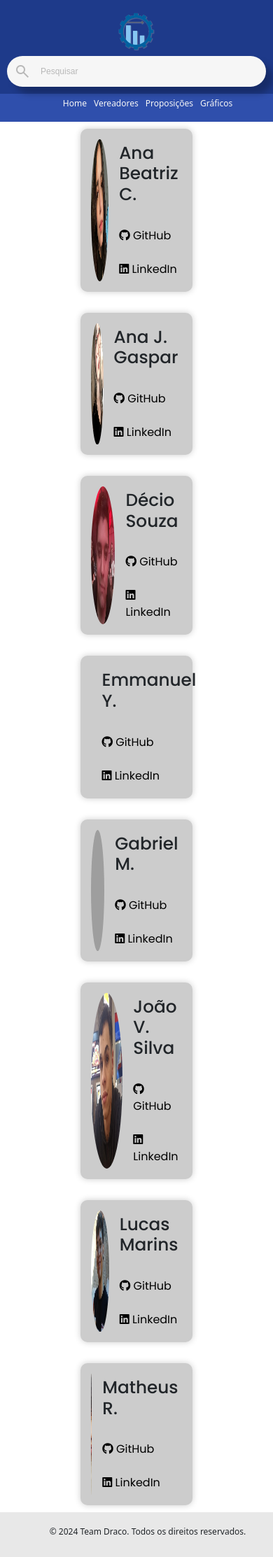
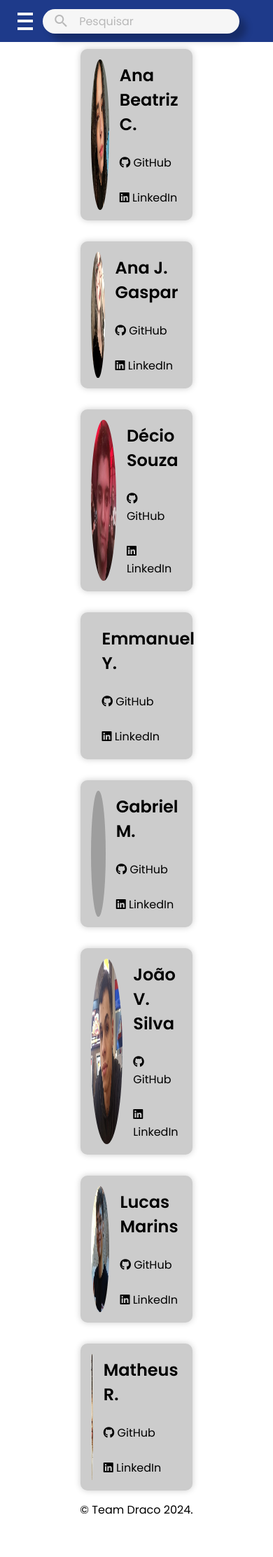
Before and after one commit to Draco-Imperium/API_FATEC1, a Flask app: page /draco in a window 390 px wide. Shown: the whole page at 70% size. After the commit the page ends 2164 px from the top, so only its background shows below. Run offline with Flask 3, Linux system fonts and the light colour scheme; some libraries are stand-ins or nearby versions; grey boxes are pictures that could not be loaded.

Commit message:
UPDATE HEADER/FOOTER/INDEX
Adição de responsividade e padronização nos 3 .html e css citados.

```diff
--- a/app/static/css/foot-head-style.css
+++ b/app/static/css/foot-head-style.css
@@ -1,20 +1,21 @@
 :root {
     --espacamento: 14px;
-    --fonte-principal: 'Poppins', sans-serif;
+    --fonte-principal: "Poppins", sans-serif;
     --tamanho-fonte-pequeno: 12px;
     --tamanho-fonte-medio: 14px;
     --tamanho-fonte-grande: 16px;
-    --cor-primaria: #1E3A8A;
-    --cor-secundaria: #2F4FAC;
+    --cor-primaria: #1e3a8a;
+    --cor-secundaria: #2f4fac;
     --cor-terciaria: #60a5fa;
     --cor-clara: #f6f6f6;
     --cor-escura: #333333;
     --cor-cinza: rgba(204, 204, 204, 0.45);
     --transicao: all 0.3s ease 0s;
-    --sombra-caixa: 10px 10px 10px rgba(0, 0, 0, 0.250);
+    --sombra-caixa: 10px 10px 10px rgba(0, 0, 0, 0.25);
 }
 
-html, body {
+html,
+body {
     height: 100%;
     margin: 0;
     padding: 0;
@@ -25,14 +26,6 @@ body {
     flex-direction: column;
     min-height: 100vh;
     font-family: var(--fonte-principal);
-}
-
-main {
-    flex: 1;
-}
-
-footer {
-    flex: unset;
 }
 
 * {
@@ -47,50 +40,37 @@ footer {
     align-items: center;
     background-color: var(--cor-primaria);
     padding: 0 3%;
-    flex-wrap: wrap;
-}
-
-.header > a {
-    display: flex;
-    align-items: center;
-    flex-basis: 100px;
-    text-decoration: none;
+    position: relative;
+    z-index: 1001;
 }
 
 .logo {
     width: 70px;
     height: 70px;
-    align-self: center;
-    margin-left: 3%;
+}
+
+.search-bar {
+    flex-grow: 1;
+    display: flex;
+    justify-content: center;
+    margin-right: 333px;
 }
 
 .search {
     display: flex;
     align-items: center;
     width: 200%;
-    margin-right: 300px;
     max-width: 600px;
     padding: var(--espacamento);
     border-radius: 28px;
     background: var(--cor-clara);
     transition: box-shadow 0.25s;
     box-shadow: var(--sombra-caixa);
-    margin-top: 0px;
-}
-
-.search-bar {
-    flex-grow: 1;
-    display: flex;
-    justify-content: center;
-}
-
-.search:focus-within {
-    box-shadow: 7px 7px 7px rgba(0, 0, 0, 0.250);
 }
 
 .search-input {
     font-size: var(--tamanho-fonte-grande);
-    font-family: 'Lexend', sans-serif;
+    font-family: "Poppins", sans-serif;
     color: var(--cor-escura);
     margin-left: var(--espacamento);
     outline: none;
@@ -110,15 +90,14 @@ footer {
     justify-content: space-around;
     background-color: var(--cor-secundaria);
     height: 30px;
-    flex-wrap: wrap;
-    padding: 0px;
 }
 
 .nav-itens {
     display: flex;
     list-style: none;
     gap: 200px;
-    flex-wrap: wrap;
+    margin: 0;
+    padding: 0;
 }
 
 .nav-itens > li > a {
@@ -136,124 +115,104 @@ footer {
 
 .footer {
     display: flex;
+    justify-content: center;
     align-items: center;
-    background-color: var(--cor-cinza);
-    flex-wrap: wrap;
-    text-align: center;
+    padding-top: 1.5%;
 }
 
-.fot-itens {
-    display: flex;
+.footer > ul > li {
     list-style: none;
-    padding-top: 1%;
-    gap: 20px;
-    flex: 1;
-    justify-content: center;
-    align-items: center;
-    flex-wrap: wrap;
 }
 
-.fot-itens > li > a {
-    color: #000000;
-    text-decoration: none;
-    font-weight: 400;
-    font-size: var(--tamanho-fonte-pequeno);
+@media only screen and (max-width: 768px) {
+    .logo {
+        display: none;
+    }
+
+    .header {
+        padding-left: 25px;
+        height: 60px;
+        justify-content: space-between;
+        position: relative;
+        z-index: 1001;
+    }
+
+    .hamburger {
+        display: flex;
+        flex-direction: column;
+        cursor: pointer;
+        width: 30px;
+        height: 25px;
+        justify-content: space-between;
+        z-index: 1002;
+    }
+
+    .hamburger div {
+        height: 4px;
+        background-color: var(--cor-clara);
         transition: var(--transicao);
     }
 
-.proposta_foot {
-    font-size: var(--tamanho-fonte-medio);
+    .hamburger:focus {
+        outline: 2px solid var(--cor-terciaria);
     }
 
-.fot-itens > li > a:hover {
-    color: var(--cor-terciaria);
+    .nav.open {
+        display: flex;
+        flex-direction: column;
+        align-items: center;
+        justify-content: center;
+        position: fixed;
+        top: 0;
+        left: 0;
+        width: 75%;
+        height: 100%;
+        background-color: var(--cor-secundaria);
+        z-index: 1000;
     }
 
-.caixa {
-    position: relative;
-    display: inline-block;
+    .nav-itens {
+        opacity: 0;
+        display: none;
+        transition: opacity 0.3s ease;
     }
 
-.caixa-menu {
-    display: none;
-    position: absolute;
-    background-color: var(--cor-secundaria);
-    list-style: none;
-    top: 100%;
-    left: 0;
-    border-radius: 0 0 10px 10px;
-    width: 100%;
-    text-align: center;
+    .nav.open .nav-itens {
+        opacity: 1;
+        display: flex;
+        flex-direction: column;
+        gap: 30px;
     }
 
-.caixa:hover .caixa-menu {
-    display: block;
-    border: #203d93 solid 1px;
-    border-top: none;
-    z-index: 1;
-}
-
-.caixa-menu li a {
-    padding: 10px;
-    width: 100%;
-    display: block;
-    color: #ffffff;
-    text-decoration: none;
-    border-radius: 0 0 10% 10%;
-    font-size: var(--tamanho-fonte-pequeno);
-}
-
-.caixa-menu li a:hover {
-    color: var(--cor-terciaria);
-}
-
-@media (max-width: 768px) {
-    .header {
-        flex-direction: column;
-        padding: 10px;
-    }
-
-    .logo {
-        margin-left: 0;
+    .nav.open .nav-itens > li > a {
+        display: flex;
+        font-size: var(--tamanho-fonte-grande);
+        color: var(--cor-clara);
+        text-transform: uppercase;
+        letter-spacing: 2px;
+        text-align: left;
+        padding-bottom: 20px;
+        margin-right: 100px;
     }
 
     .search {
+        display: flex;
         width: 100%;
+        height: 35px;
+        margin: 5%;
+        border-radius: 28px;
     }
 
+    .search-bar {
+        display: flex;
+        justify-content: center;
+        align-items: center;
+        flex-grow: 1;
+        margin-right: 50px;
+    }
     .nav {
-        flex-direction: column;
-        height: auto;
-    }
+        display: flex;
+        height: 0px;
 
-    .nav-itens {
-        gap: 10px;
-    }
-
-    .footer {
-        flex-direction: column;
-        padding: 10px;
-    }
-
-    .fot-itens {
-        gap: 10px;
     }
 }
-
-@media (max-width: 480px) {
-    .search {
-        padding: 10px;
-    }
-
-    .search-input {
-        font-size: var(--tamanho-fonte-pequeno);
-    }
-
-    .nav-itens > li > a {
-        font-size: var(--tamanho-fonte-pequeno);
-    }
-
-    .fot-itens > li > a {
-        font-size: var(--tamanho-fonte-pequeno);
-    }
-}
--- a/app/templates/footer.html
+++ b/app/templates/footer.html
@@ -1,10 +1,5 @@
-<!-- Template footer -->
-<!-- Feito para importar o footer para cada página individual -->
-<!-- Use onde colocaria o <footer></footer> -->
 <footer class="footer">
-
-        <ul class="fot-itens">
-            <li><a> © 2024 Team Draco. Todos os direitos reservados.</a></li>
-        </ul>
-
+  <ul>
+    <li>© Team Draco 2024.</li>
+  </ul>
 </footer>
--- a/app/templates/headFH.html
+++ b/app/templates/headFH.html
@@ -1,10 +1,6 @@
-<!-- Estilos e fontes necessárias para o header e footer -->
-<!-- Feito para importar diretamente as fontes no Head de cada página individual -->
-<!-- Use dentro do <head>, de preferência na ultima linha antes de fechar </head> -->
 <link rel="stylesheet" href="{{ url_for('static', filename='css/foot-head-style.css') }}">
-<link rel="stylesheet"href="https://fonts.googleapis.com/css2?family=Material+Symbols+Outlined:opsz,wght,FILL,GRAD@24,400,0,0" />
+<link rel="stylesheet" href="https://fonts.googleapis.com/css2?family=Material+Symbols+Outlined&display=swap" />
 <link rel="preconnect" href="https://fonts.googleapis.com">
 <link rel="preconnect" href="https://fonts.gstatic.com" crossorigin>
-<link href="https://fonts.googleapis.com/css2?family=Poppins:ital,wght@0,100;0,200;0,300;0,400;0,500;0,600;0,700;0,800;0,900;1,100;1,200;1,300;1,400;1,500;1,600;1,700;1,800;1,900&display=swap"rel="stylesheet">
-<link rel="stylesheet" href="{{ url_for('static', filename='css/bootstrap.min.css') }}">
-<script src="{{ url_for('static', filename='js/bootstrap.bundle.min.js') }}"></script>
+<link href="https://fonts.googleapis.com/css2?family=Poppins:wght@400;600&display=swap" rel="stylesheet">
+<link href="https://fonts.googleapis.com/icon?family=Material+Icons" rel="stylesheet">
--- a/app/templates/header.html
+++ b/app/templates/header.html
@@ -1,30 +1,33 @@
-<!-- Template header -->
-<!-- Feito para importar o header para cada página individual -->
-<!-- Use onde colocaria o <header></header> -->
 <header>
   <div class="header">
     <div>
-      <a href="{{ url_for('index') }}"><img src="{{ url_for('static', filename='images/Logo API.png') }}" class="logo" alt="Logo do site"/></a>
+      <a href="{{ url_for('index') }}">
+        <img
+          src="{{ url_for('static', filename='images/Logo API.png') }}"
+          class="logo"
+          alt="Logo do site"
+        />
+      </a>
+    </div>
+    <div class="hamburger">
+      <div></div>
+      <div></div>
+      <div></div>
     </div>
     <div class="search-bar">
       <form>
         <div class="search">
-          <span class="search-icon material-symbols-outlined">search</span>
+          <span class="search-icon material-icons">search</span>
           <input class="search-input" type="search" placeholder="Pesquisar" />
         </div>
       </form>
     </div>
+
   </div>
-  <nav class="nav">
+  <nav class="nav" id="nav-menu">
     <ul class="nav-itens">
       <li><a href="{{ url_for('index') }}">Home</a></li>
-      <li class="caixa">
-        <a href="{{ url_for('vereadores_geral')}}">Vereadores</a>
-        <!-- <ul class="caixa-menu">
-          <li><a href="{{ url_for('vereadores_geral') }}">Geral</a></li>
-          <li><a href="{{ url_for('vereadores_perfil') }}">Perfil</a></li>
-        </ul> -->
-      </li>
+      <li><a href="{{ url_for('vereadores_geral') }}">Vereadores</a></li>
       <li><a href="{{ url_for('proposicoes') }}">Proposições</a></li>
       <li><a href="{{ url_for('graficos') }}">Gráficos</a></li>
     </ul>
```
Also changed, not shown: app/static/css/index.css (+36 -44 lines), app/templates/index.html (+24 -10 lines). Lines whose indentation alone changed are shown as unchanged.
